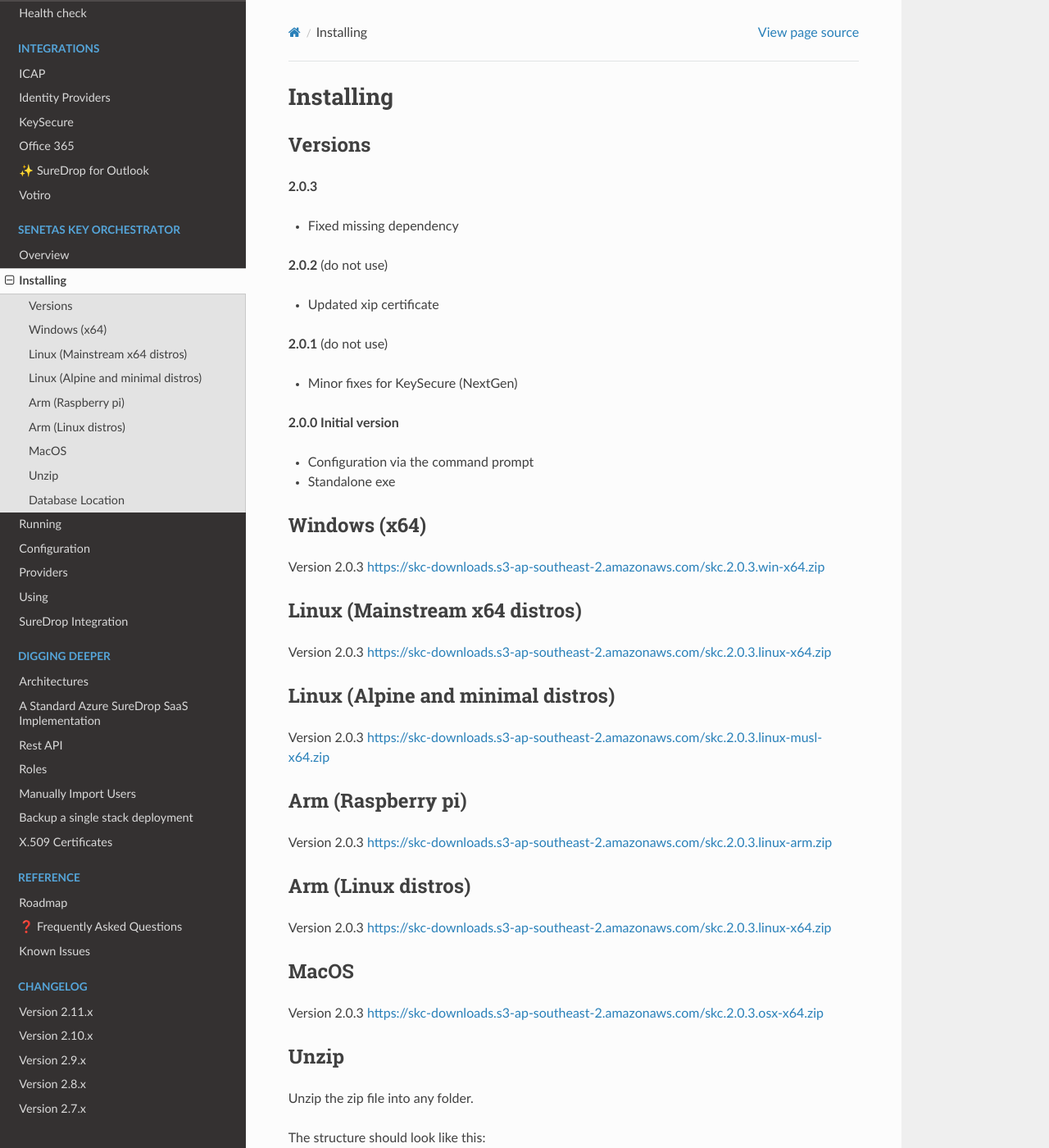
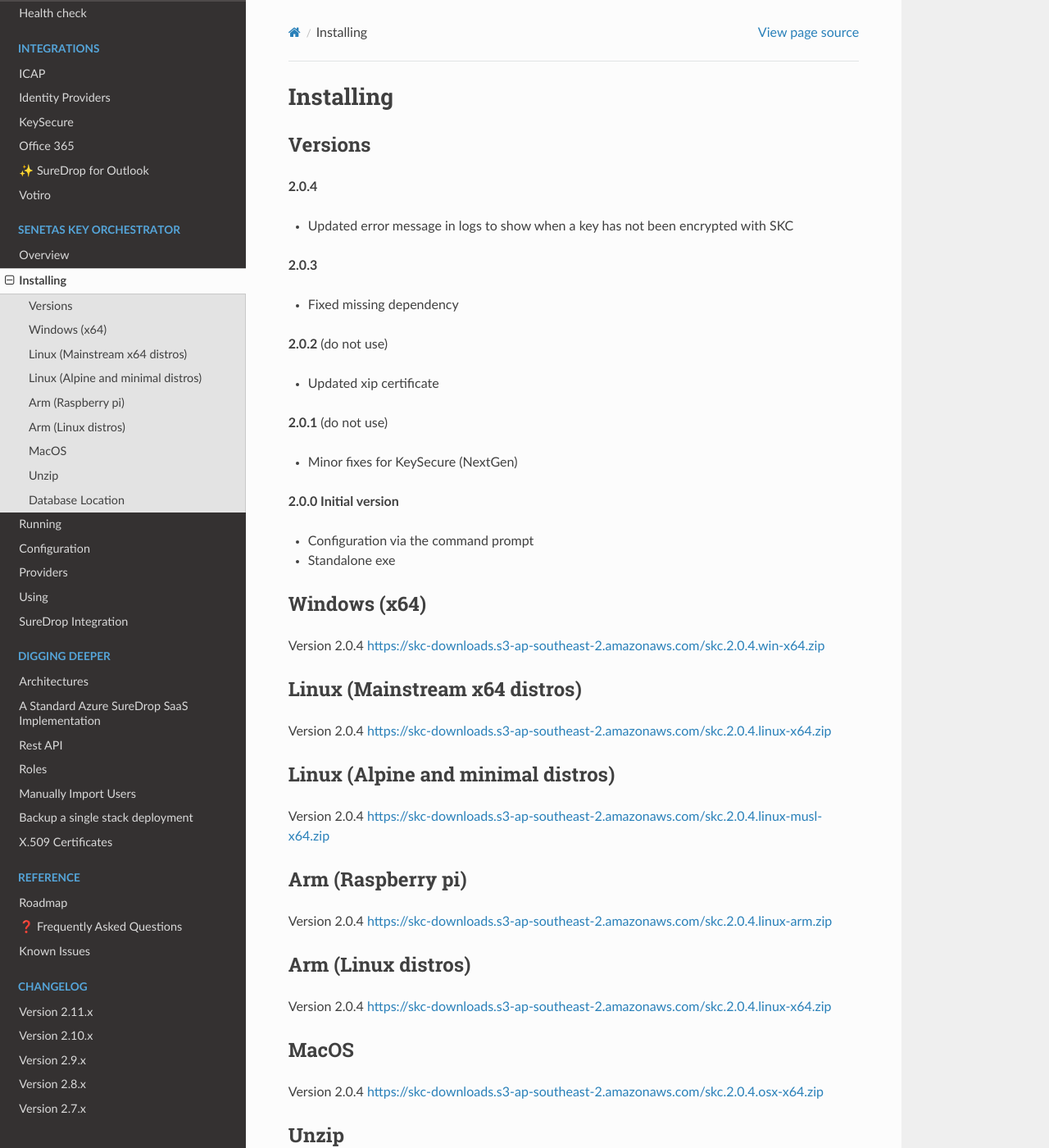
Before and after one commit to Senetas/SureDrop, a Sphinx documentation site: the page built from docs/source/SKC/Installing.rst, in a window 1280 px wide and 1400 px high. Shown: the whole window at 82% size. Built offline with Sphinx 7.4.7 and the Read the Docs theme 2.0.0, drawn with Linux system fonts in a browser that asks for light colours.

```diff
--- a/docs/source/SKC/Installing.rst
+++ b/docs/source/SKC/Installing.rst
@@ -3,6 +3,10 @@ Installing
 
 Versions
 --------
+
+**2.0.4**
+
+- Updated error message in logs to show when a key has not been encrypted with SKC
 
 **2.0.3**
 
@@ -28,32 +32,32 @@ Versions
 Windows (x64)
 -------------
 
-Version 2.0.3 https://skc-downloads.s3-ap-southeast-2.amazonaws.com/skc.2.0.3.win-x64.zip
+Version 2.0.4 https://skc-downloads.s3-ap-southeast-2.amazonaws.com/skc.2.0.4.win-x64.zip
 
 Linux (Mainstream x64 distros)
 ------------------------------
 
-Version 2.0.3 https://skc-downloads.s3-ap-southeast-2.amazonaws.com/skc.2.0.3.linux-x64.zip
+Version 2.0.4 https://skc-downloads.s3-ap-southeast-2.amazonaws.com/skc.2.0.4.linux-x64.zip
 
 Linux (Alpine and minimal distros)
 ----------------------------------
 
-Version 2.0.3 https://skc-downloads.s3-ap-southeast-2.amazonaws.com/skc.2.0.3.linux-musl-x64.zip
+Version 2.0.4 https://skc-downloads.s3-ap-southeast-2.amazonaws.com/skc.2.0.4.linux-musl-x64.zip
 
 Arm (Raspberry pi)
 ------------------
 
-Version 2.0.3 https://skc-downloads.s3-ap-southeast-2.amazonaws.com/skc.2.0.3.linux-arm.zip
+Version 2.0.4 https://skc-downloads.s3-ap-southeast-2.amazonaws.com/skc.2.0.4.linux-arm.zip
 
 Arm (Linux distros)
 -------------------
 
-Version 2.0.3 https://skc-downloads.s3-ap-southeast-2.amazonaws.com/skc.2.0.3.linux-x64.zip
+Version 2.0.4 https://skc-downloads.s3-ap-southeast-2.amazonaws.com/skc.2.0.4.linux-x64.zip
 
 MacOS
 -----
 
-Version 2.0.3 https://skc-downloads.s3-ap-southeast-2.amazonaws.com/skc.2.0.3.osx-x64.zip
+Version 2.0.4 https://skc-downloads.s3-ap-southeast-2.amazonaws.com/skc.2.0.4.osx-x64.zip
 
 Unzip
 -----
```
